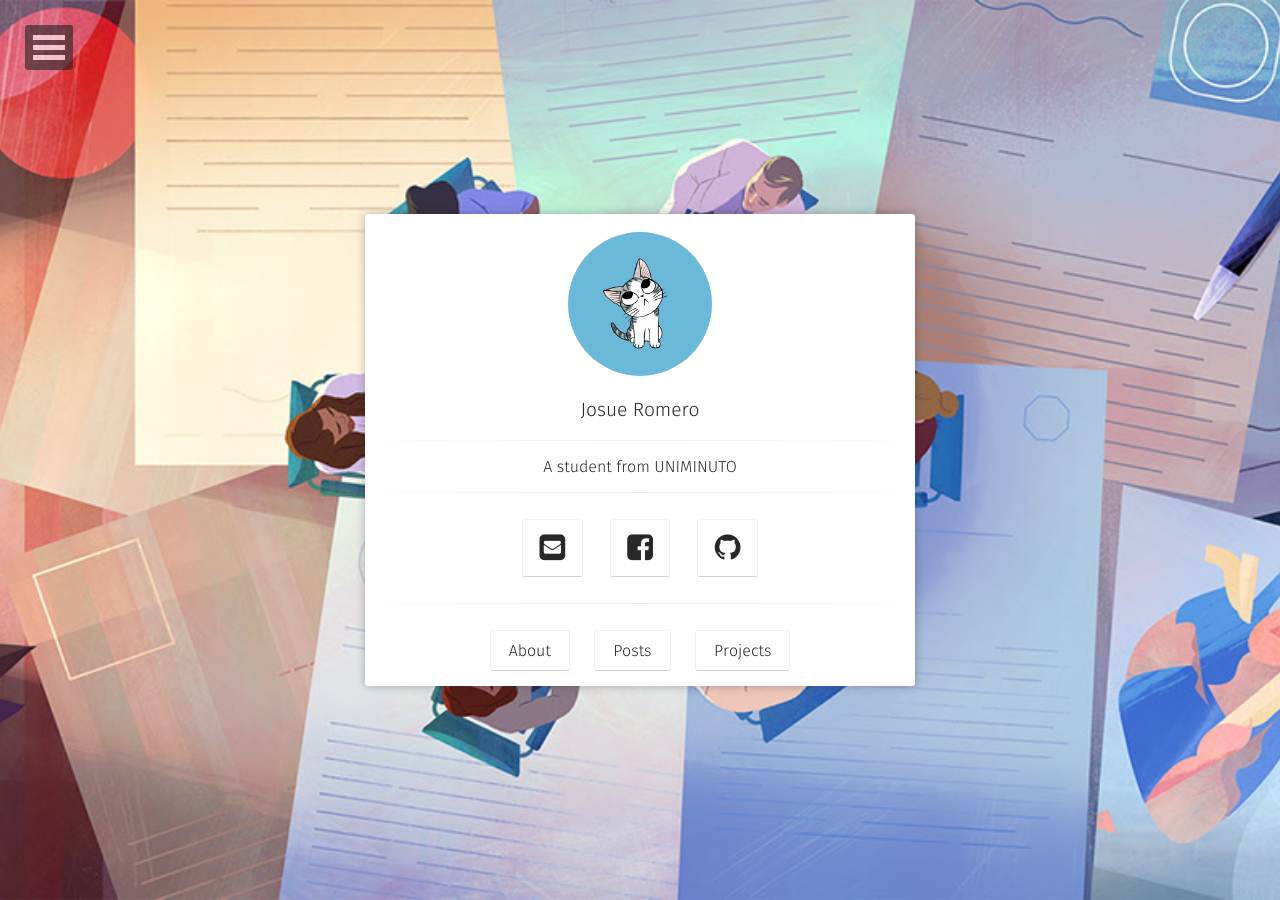
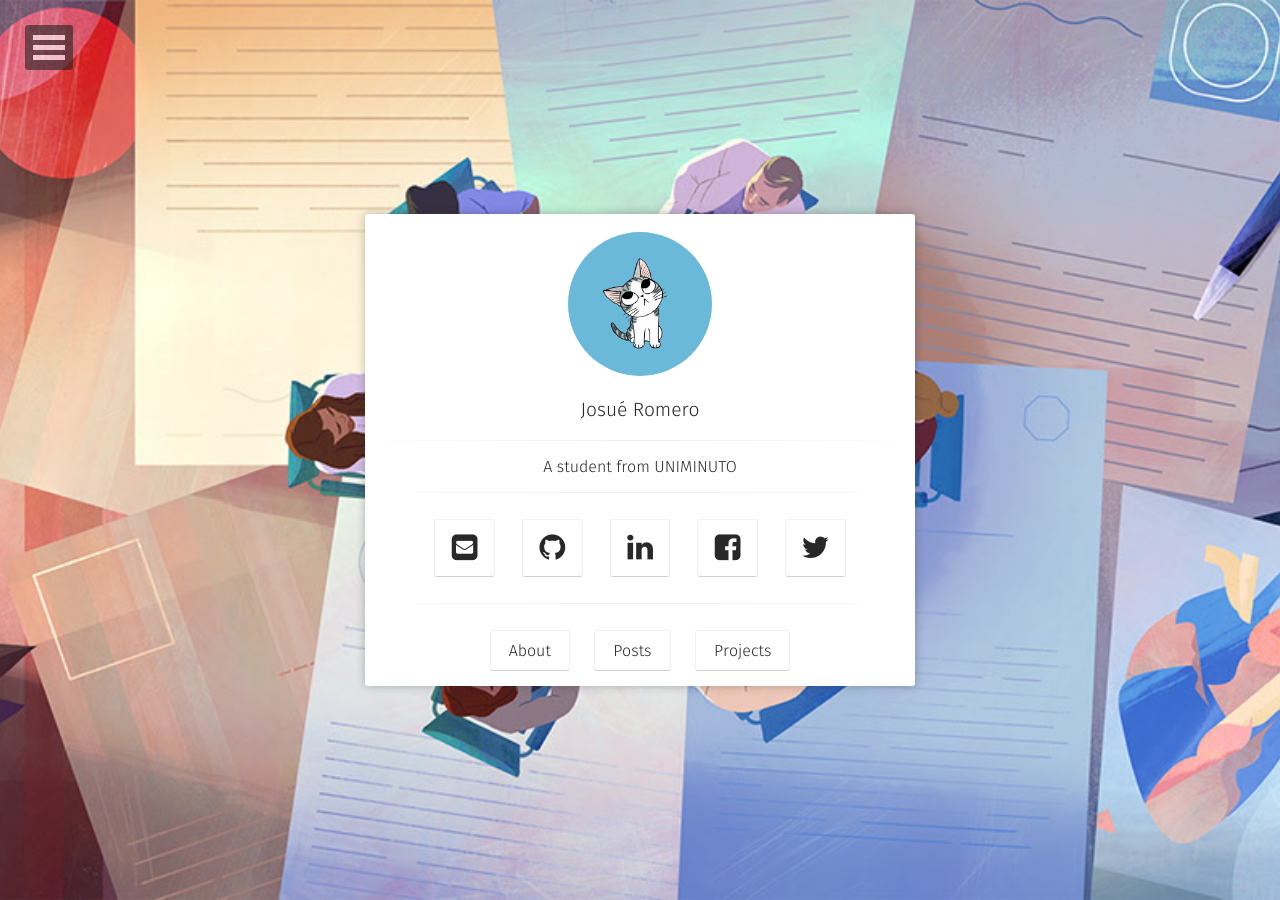
Before and after one commit to josuerom/josuerom.github.io, a Jekyll site: the page index.html, which Jekyll copies as it is, in a window 1280 px wide. Built offline with Jekyll 4.4.1, drawn with Linux system fonts in a browser that asks for light colours; some web fonts are replaced.

Commit message:
New update

```diff
--- a/_config.yml
+++ b/_config.yml
@@ -36,7 +36,7 @@ github-url:         josuerom
 instagram:          josueromram
 codeforces:         josuerom
 #stackoverflow:     123456/josueromr   from a "http://stackoverflow.com/users/123456/josueromr" link
-#linkedin:          josueromr
+#linkedin:          josueromramr
 #medium:            '@username'
 #pinterest:         username
 #foursquare:        username
--- a/index.html
+++ b/index.html
@@ -56,7 +56,7 @@
                     <ul class="dl-submenu">
                         <li>
                             <img src="https://josuerom.github.io/assets/img/logo.png" alt="josuerom photo" class="author-photo">
-                            <h4>Josuée Romero</h4>
+                            <h4>Josué Romero</h4>
                             <p>Don't follow your dream, follow me!</p>
                         </li>
                         <li>
@@ -77,9 +77,9 @@
                             </a>
                         </li>
                         <li>
-                            <a href="http://instagram.com/josueromram" target="_blank" rel="noopener noreferrer">
-                                <i class="fa fa-fw fa-instagram"></i>
-                                Instagram
+                            <a href="https://twitter.com/Josueromr" target="_blank" rel="noopener noreferrer">
+                                <i class="fa fa-fw fa-twitter"></i>
+                                Twitter
                             </a>
                         </li>
                         <li>
@@ -118,7 +118,7 @@
                     </a>
                     <h3 class="title">
                         <a class="zoombtn" href="https://josuerom.github.io">
-                            <p style="font-size:1.2rem;font-weight:300">Josue Romero</p>
+                            <p style="font-size:1.2rem;font-weight:300">Josué Romero</p>
                         </a>
                     </h3>
                     <hr class="hr-line">
@@ -132,11 +132,17 @@
                         <a class="social-btn" href="mailto:josueromram3@gmail.com" target="_blank" rel="noopener noreferrer">
                             <i class="fa fa-fw fa-envelope-square"></i>
                         </a>
+                        <a class="social-btn" href="http://github.com/josuerom" target="_blank" rel="noopener noreferrer">
+                            <i class="fa fa-fw fa-github"></i>
+                        </a>
+                        <a class="social-btn" href="https://www.linkedin.com/in/josueromram/" target="_blank" rel="noopener noreferrer">
+                            <i class="fa fa-fw fa-linkedin"></i>
+                        </a>
                         <a class="social-btn" href="http://facebook.com/josueromr" target="_blank" rel="noopener noreferrer">
                             <i class="fa fa-fw fa-facebook-square"></i>
                         </a>
-                        <a class="social-btn" href="http://github.com/josuerom" target="_blank" rel="noopener noreferrer">
-                            <i class="fa fa-fw fa-github"></i>
+                        <a class="social-btn" href="https://twitter.com/Josueromr" target="_blank" rel="noopener noreferrer">
+                            <i class="fa fa-fw fa-twitter"></i>
                         </a>
                     </h3>
                     <hr class="hr-line">
```
